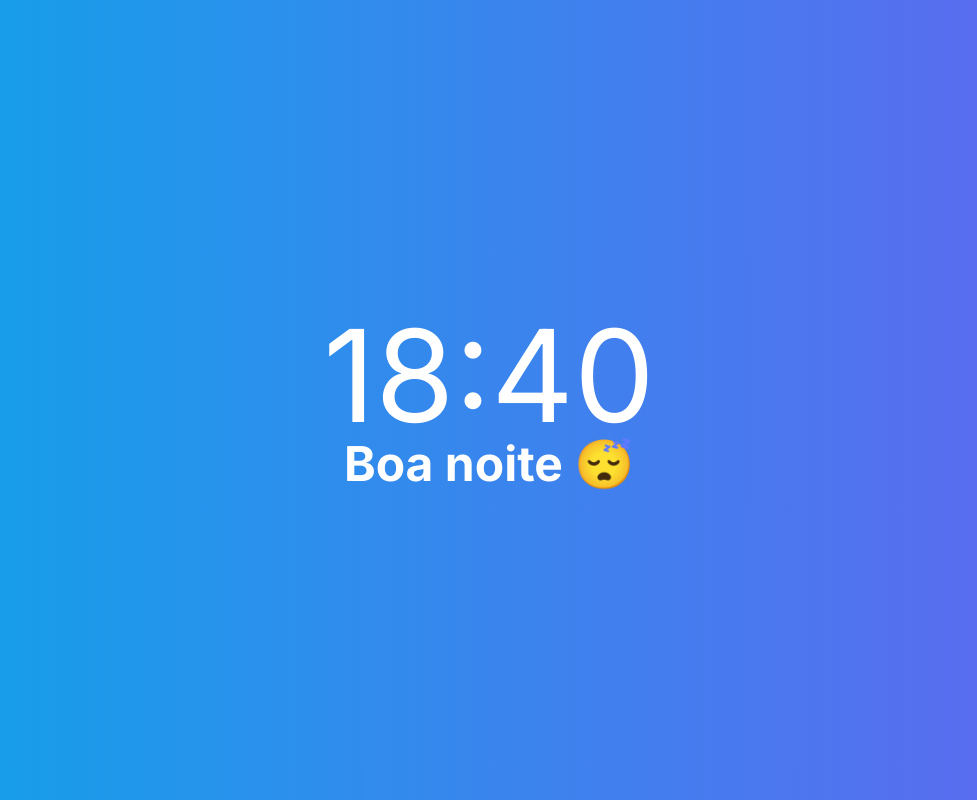
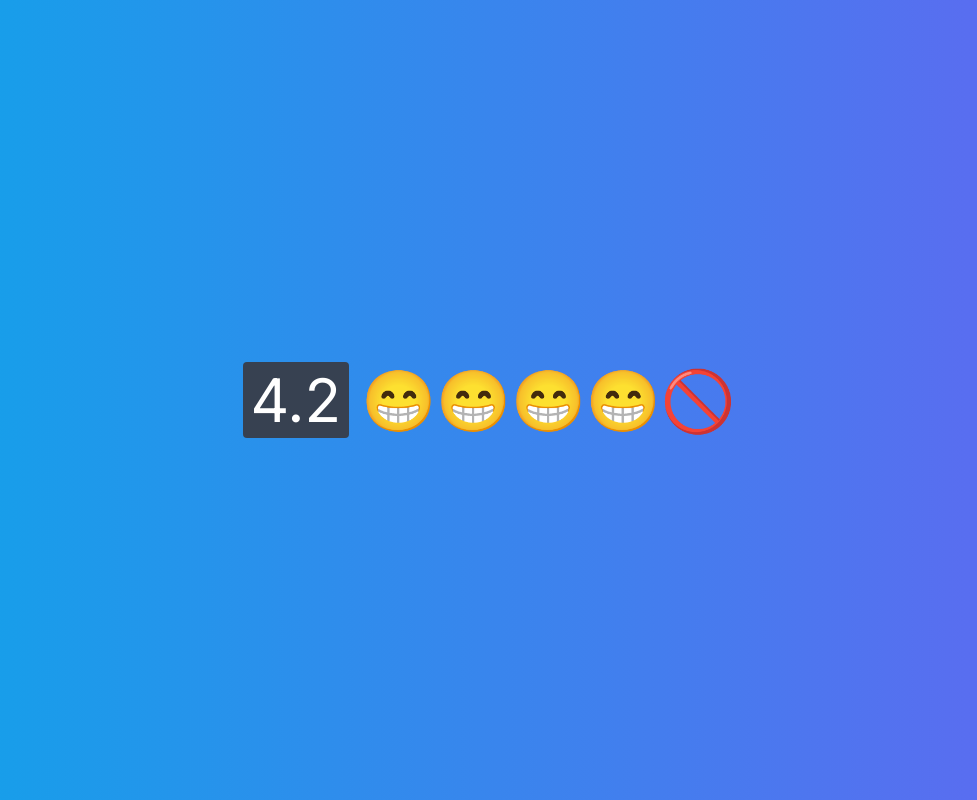
Before and after one commit to PedroTsI/React-Study, a Next.js app: page / in a window 1280 px wide. Shown: the whole page, without its empty margins (151-1128 px from the left). Built offline with nearby package versions, Linux system fonts and the light colour scheme.

Commit message:
emoji rating activity

```diff
--- a/src/app/page.tsx
+++ b/src/app/page.tsx
@@ -1,25 +1,9 @@
+import { EmojiRating } from "@/components/EmojiRating";
 
 const Page = () => {
-  const fullTime = new Intl.DateTimeFormat('pt-BR', {
-    timeStyle: 'short',
-    hour12: false
-  }).format();
-
-  const hour = new Date().getHours();
-  let greeting = '';
-
-  if(hour >= 0 && hour < 12) {
-    greeting = 'Bom dia 😁';
-  } else if(hour >= 12 && hour < 18) {
-    greeting = 'Boa tarde 🤓';
-  } else {
-    greeting = 'Boa noite 😴';
-  }
-
   return (
   <div className="w-screen h-screen flex flex-col justify-center items-center text-white bg-gradient-to-r from-sky-500 to-indigo-500">
-    <div className="text-9xl">{fullTime}</div>
-    <div className="text-5xl font-bold">{greeting}</div>
+    <EmojiRating rating={4.2} />
   </div>
   );
 }
--- /dev/null
+++ b/src/components/EmojiRating.tsx
@@ -0,0 +1,20 @@
+type Props = {
+    rating: number;
+}
+
+export const EmojiRating = ({rating}: Props) => {
+    if (rating > 5) rating = 5;
+    if (rating < 0) rating = 0;
+
+    const emojis = ['😟', '🤨', '😉', '😁', '🤣']
+    const ratingInt = Math.floor(rating);
+
+    const stars = `${emojis[ratingInt - 1]}`.repeat(ratingInt) + '🚫'.repeat(5 - ratingInt);
+
+    return (
+        <div className="flex items-center text-6xl">
+            <div className="bg-gray-700 p-2 rounded">{rating.toFixed(1)}</div>
+            <div className="ml-3">{stars}</div>
+        </div>
+    );
+}
```
